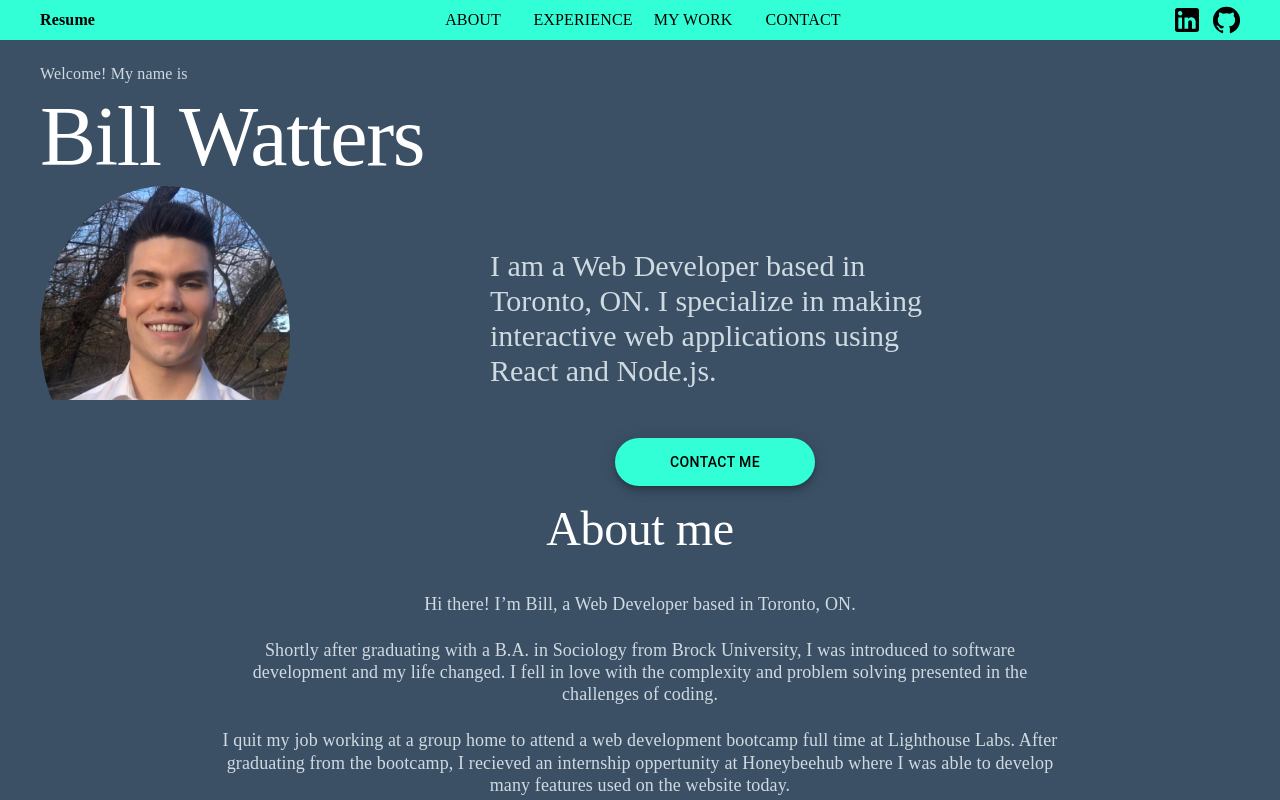
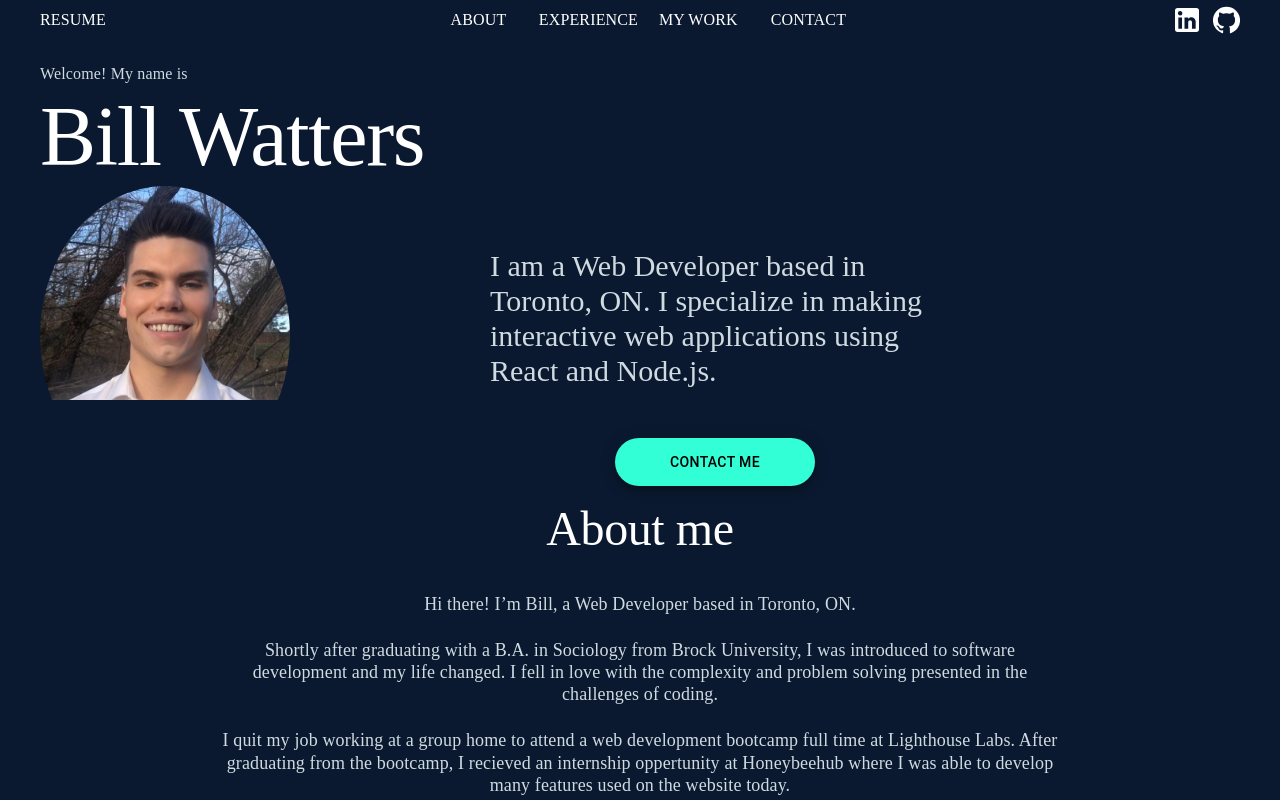
Before and after one commit to WattersIV/portfolio, a React (Create React App) app: page / in a window 1280 px wide. Shown: the top 800 px of the page. Built offline with nearby package versions, Linux system fonts and the light colour scheme.

Commit message:
Add new color scheme

```diff
--- a/src/componets/NavBar.tsx
+++ b/src/componets/NavBar.tsx
@@ -20,7 +20,7 @@ const useStyles = makeStyles((theme) => ({
     position: 'fixed',
     top: '0',
     justifyContent: 'space-between',
-    backgroundColor: `${theme.palette.secondary.main}`,
+    backgroundColor: `${theme.palette.primary.main}`,
   },
   resume: {
     display: 'flex',
@@ -79,10 +79,10 @@ export default function NavBar(props: any) {
           </div>
           <div className={classes.socials}>
             <a href={`${linkedInURL}`} >
-              <LinkedInIcon style={{ fill: 'black', height: '100%', fontSize: 'xx-large' }} />
+              <LinkedInIcon style={{ fill: 'white', height: '100%', fontSize: 'xx-large' }} />
             </a>
             <a href={`${githubURL}`} >
-              <GitHubIcon style={{ fill: 'black', height: '100%', fontSize: '27px', marginLeft: '10px' }} />
+              <GitHubIcon style={{ fill: 'white', height: '100%', fontSize: '27px', marginLeft: '10px' }} />
             </a>
           </div>
         </div>
--- a/src/componets/NavButton.tsx
+++ b/src/componets/NavButton.tsx
@@ -1,5 +1,6 @@
 import { makeStyles } from '@material-ui/core/styles'
 import { Typography, Button } from '@material-ui/core'
+import { theme } from '../theme/theme'
 
 
 const useStyles = makeStyles((theme) => ({
@@ -7,16 +8,19 @@ const useStyles = makeStyles((theme) => ({
     width: '100px',
     height: '40px',
     marginLeft: '10px',
+  },
+  header: {
+    color: `${theme.palette.primary.contrastText}`,
   }
 }))
 
 
 export default function NavButton (props: any) {
-  const classes = useStyles()
+  const classes = useStyles(theme)
   const { name } = props
   return (
-    <Button className={classes.button}  size='small' color='primary'>
-      <Typography color='textSecondary' variant='subtitle1' >
+        <Button className={classes.button}  size='small' color='primary'>
+      <Typography className={classes.header} variant='subtitle1' >
         {name}
       </Typography>
     </Button>
--- a/src/componets/ResumeButton.tsx
+++ b/src/componets/ResumeButton.tsx
@@ -11,14 +11,17 @@ const useStyles = makeStyles((theme) => ({
     marginLeft: '10px',
     backgroundColor: `${theme.palette.primary.main}`,
   },
+  resumeText: {
+    color: `${theme.palette.primary.contrastText}`,
+  }
 }))
 
 export default function ResumeButton(props: any) {
   const classes = useStyles(theme)
   return (
     <a href={resume} rel="noopener noreferrer" target="_blank" style={{ display: 'flex', alignItems: 'center' }}>
-      <Typography color='textSecondary' variant='subtitle1' style={{ fontWeight: 'bold' }}>
-        Resume
+      <Typography className={classes.resumeText} variant='subtitle1' >
+        RESUME
       </Typography>
     </a>
   )
--- a/src/theme/theme.ts
+++ b/src/theme/theme.ts
@@ -7,7 +7,7 @@ export const theme = createMuiTheme({
   palette: {
     primary: {
       dark: '#34414e',
-      main: '#3b5065',
+      main: '#0a192f',
       light: '#416284',
       contrastText: '#fff',
     },
```
Also changed, not shown: 1 other file (tests, documents, lock files or other folders).
